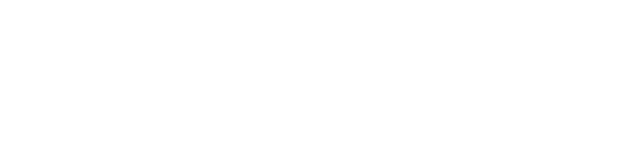
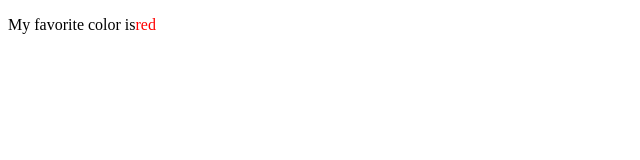
Before and after one commit to acciojob/room-makeover-saimohan2048, a website: page main.html in a window 1280 px wide. Shown: the whole page, without its empty margins (0-640 px from the left). Drawn offline with Linux system fonts and the light colour scheme.

Commit message:
Update main.html

```diff
--- a/main.html
+++ b/main.html
@@ -4,10 +4,16 @@
 
 <head>
 	<link rel="stylesheet" href="styles.css">
+    <style>
+        .favorite-color{
+            color: red;
+        }
+    </style>
 </head>
 
 <body>
 	<!-- the entire body must be written by student -->
+    <p>My favorite color is<span class="favorite-color">red</span></p>
     <script type="text/javascript" src="./script.js">
 </script>
 
```
